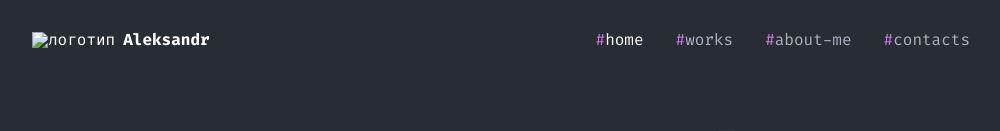
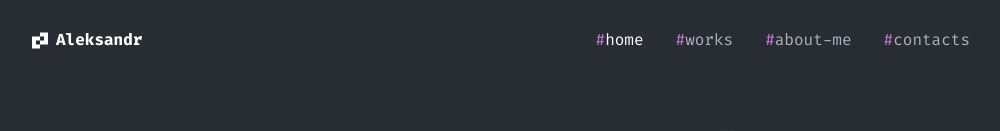
Before and after one commit to aleksandrbykov12/portfolio, a plain HTML site: page index.html in a window 1280 px wide. Shown: the top 131 px of the page, without its empty margins (139-1139 px from the left). Drawn offline with Linux system fonts and the light colour scheme; the site is published under a folder, as on GitHub Pages, so addresses that start at the root find nothing.

Commit message:
Update index.html

```diff
--- a/index.html
+++ b/index.html
@@ -21,7 +21,7 @@
             <div class="header__logo">
               <img
                 class="header__logoImg"
-                src="/resources/header/header-logo.png"
+                src="resources/header/header-logo.png"
                 alt="логотип"
               />
               <h2 class="header__logoName">Aleksandr</h2>
```
